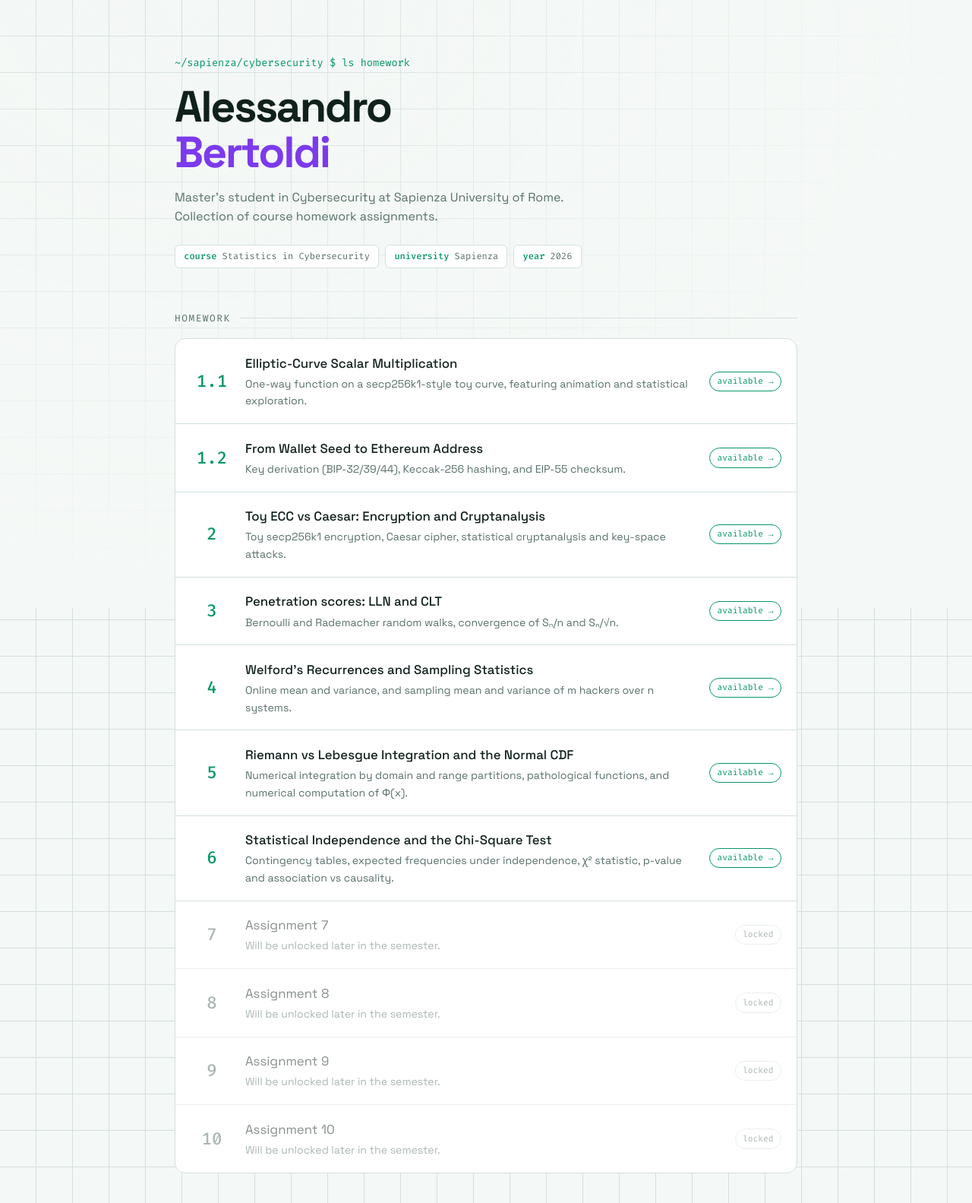
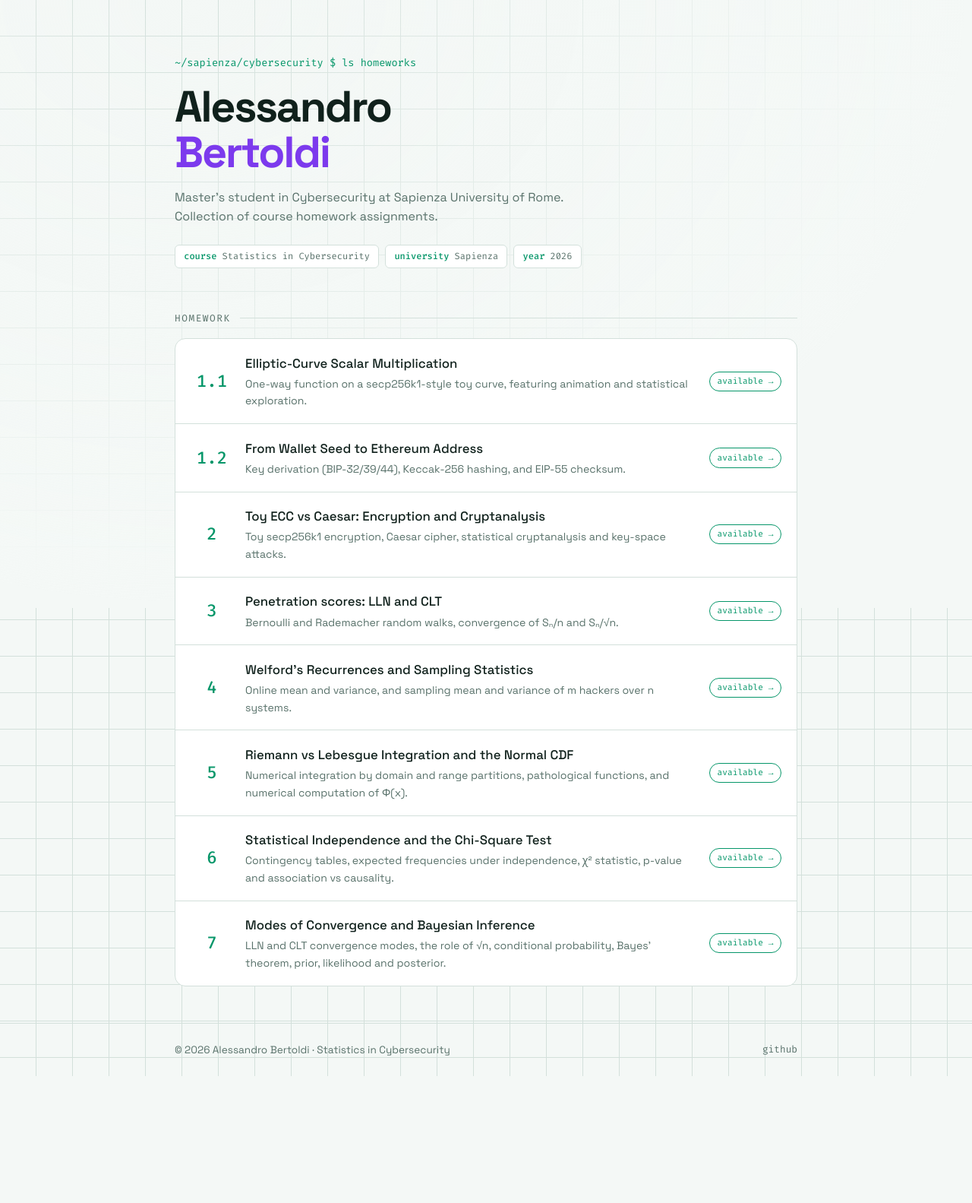
Before and after one commit to alemv7/Cybersecurity-Statistics-HW-2026-27, a plain HTML site: page index.html in a window 1280 px wide. Shown: the top 1583 px of the page at 76% size. After the commit the page ends 1416 px from the top, so only its background shows below. Drawn offline with Linux system fonts and the light colour scheme.

Commit message:
Update index.html

```diff
--- a/index.html
+++ b/index.html
@@ -78,7 +78,7 @@ footer .wrap{display:flex;flex-wrap:wrap;justify-content:space-between;gap:1rem}
 <body>
 <div class="wrap">
   <header class="hero">
-    <div class="prompt">~/sapienza/cybersecurity $ ls homework</div>
+    <div class="prompt">~/sapienza/cybersecurity $ ls homeworks</div>
     <h1>Alessandro<br><span>Bertoldi</span></h1>
     <p class="sub">Master's student in Cybersecurity at Sapienza University of Rome. Collection of course homework assignments.</p>
     <div class="tags">
@@ -133,10 +133,12 @@ footer .wrap{display:flex;flex-wrap:wrap;justify-content:space-between;gap:1rem}
         <p>Contingency tables, expected frequencies under independence, χ² statistic, p-value and association vs causality.</p></div>
         <span class="pill">available</span>
       </a>
-      <div class="row locked"><span class="num">7</span><div><h3>Assignment 7</h3><p>Will be unlocked later in the semester.</p></div><span class="pill">locked</span></div>
-      <div class="row locked"><span class="num">8</span><div><h3>Assignment 8</h3><p>Will be unlocked later in the semester.</p></div><span class="pill">locked</span></div>
-      <div class="row locked"><span class="num">9</span><div><h3>Assignment 9</h3><p>Will be unlocked later in the semester.</p></div><span class="pill">locked</span></div>
-      <div class="row locked"><span class="num">10</span><div><h3>Assignment 10</h3><p>Will be unlocked later in the semester.</p></div><span class="pill">locked</span></div>
+      <a class="row open" href="hw7.html">
+        <span class="num">7</span>
+        <div><h3>Modes of Convergence and Bayesian Inference</h3>
+        <p>LLN and CLT convergence modes, the role of √n, conditional probability, Bayes' theorem, prior, likelihood and posterior.</p></div>
+        <span class="pill">available</span>
+      </a>
     </div>
   </main>
 </div>
```
